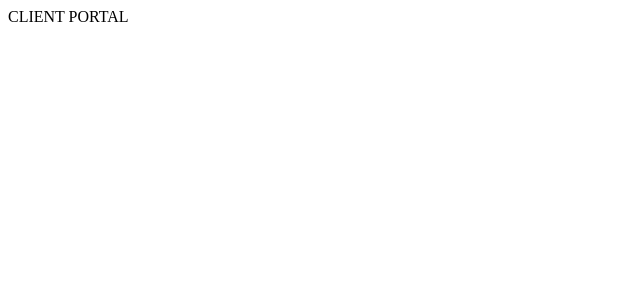
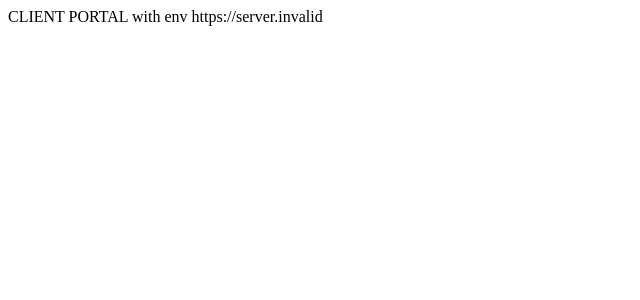
Before and after one commit to cct-upmanyu/clio-portal, a React app: page / in a window 1280 px wide. Shown: the top 300 px of the page, without its empty margins (0-640 px from the left). Built offline with nearby package versions, Linux system fonts and the light colour scheme; no server answers; the HTML template or start-up script is replaced by a standard one.

Commit message:
feat: add dotenv and react-router-dom dependencies; update App component to display API base URL

```diff
--- a/package.json
+++ b/package.json
@@ -10,8 +10,10 @@
     "preview": "vite preview"
   },
   "dependencies": {
+    "dotenv": "^18.0.9",
     "react": "^19.3.1",
-    "react-dom": "^19.3.1"
+    "react-dom": "^19.3.1",
+    "react-router-dom": "^7.18.5"
   },
   "devDependencies": {
     "@types/react": "^19.3.0",
--- a/src/App.jsx
+++ b/src/App.jsx
@@ -1,7 +1,7 @@
 function App() {
   return (
     <>
-      <div>CLIENT PORTAL</div>
+      <div>CLIENT PORTAL with env {import.meta.env.VITE_API_BASE_URL}</div>
     </>
   )
 }
```
Also changed, not shown: 1 other file (tests, documents, lock files or other folders).
